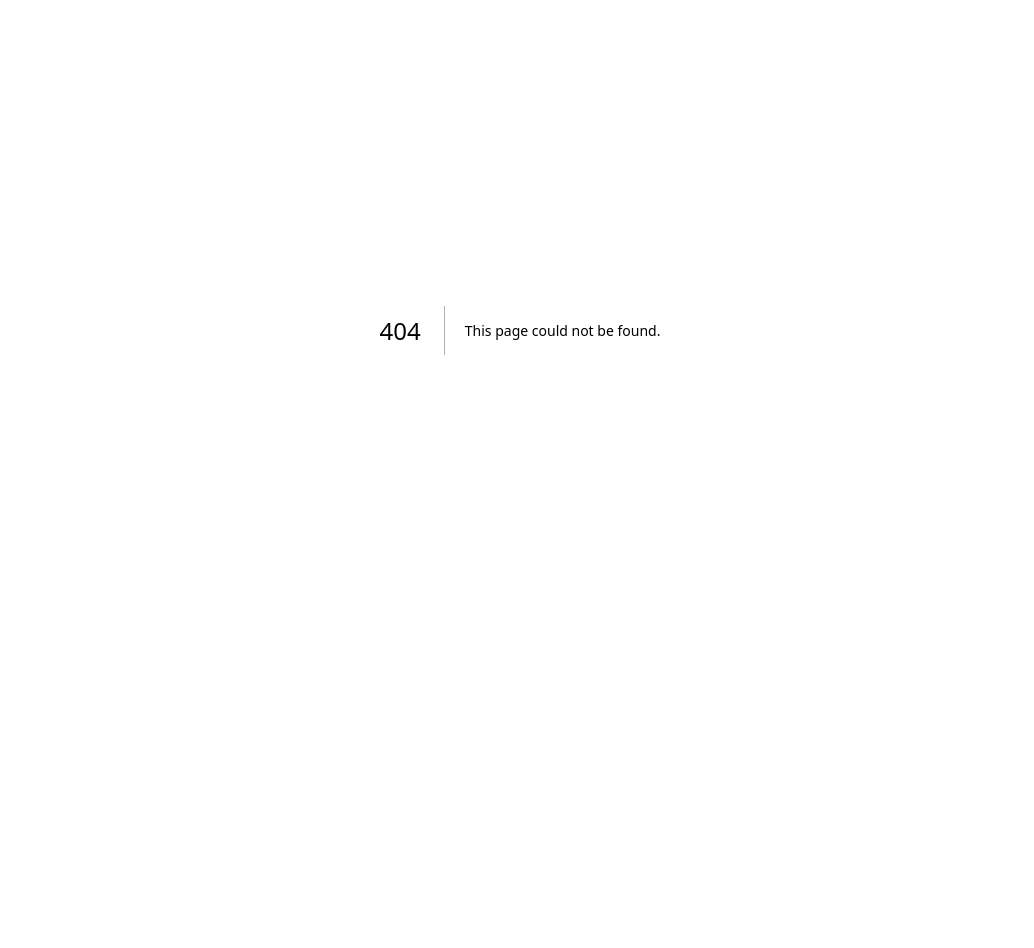
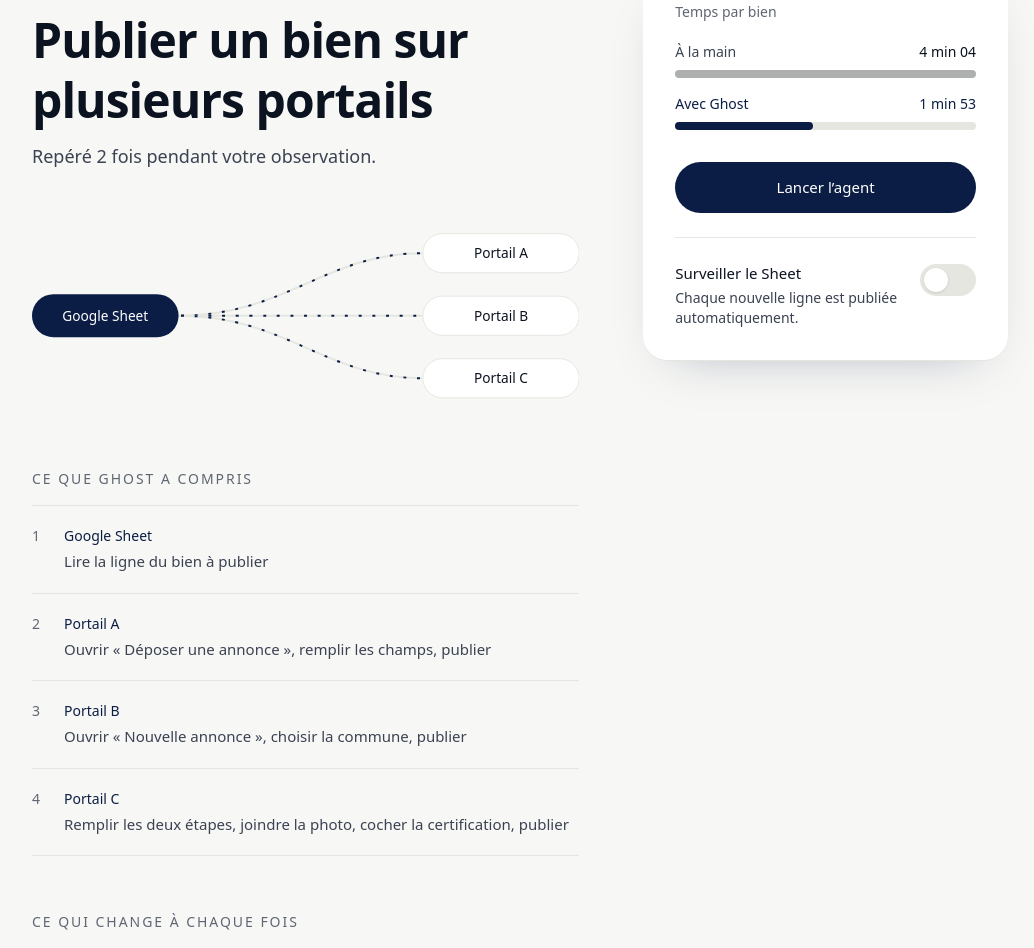
Before and after one commit to alejomendozahermida-png/ghost, a Next.js app in the folder web/: page /workflows/1 in a window 1280 px wide. Before the commit this address had no page. Shown: the part 162-1110 px from the top of the page, without its empty margins (120-1154 px from the left). Before the commit the page ends 988 px from the top, so only its background shows below. Built offline with nearby package versions, Linux system fonts and the light colour scheme.

Commit message:
feat: fiche du workflow (trajet animé, étapes, règles, gain, surveillance)

```diff
--- a/web/app/globals.css
+++ b/web/app/globals.css
@@ -57,6 +57,14 @@ body {
 }
 .lien:hover { background-size: 100% 1px; }
 
+/* Le trajet des données : des impulsions courent de la source vers les sites */
+@keyframes couler { to { stroke-dashoffset: -28; } }
+.flux { stroke-dasharray: 3 11; animation: couler 1.4s linear infinite; }
+
+/* Barre de comparaison qui se remplit une fois */
+@keyframes remplir { from { transform: scaleX(0); } }
+.remplir { transform-origin: left; animation: remplir 1.1s var(--ease-doux) both; }
+
 /* Point « en cours » */
 @keyframes pulse-doux {
   0% { box-shadow: 0 0 0 0 rgb(180 35 24 / 0.35); }
@@ -65,6 +73,6 @@ body {
 .pulse-doux { animation: pulse-doux 1.6s ease-out infinite; }
 
 @media (prefers-reduced-motion: reduce) {
-  .monter, .flotter, .cligner, .pulse-doux { animation: none; }
+  .monter, .flotter, .cligner, .pulse-doux, .flux, .remplir { animation: none; }
   .bouton:hover, .bouton:active { transform: none; }
 }
--- /dev/null
+++ b/web/app/workflows/[id]/page.tsx
@@ -0,0 +1,115 @@
+'use client';
+
+import Link from 'next/link';
+import { useState } from 'react';
+import { minutes, WORKFLOW_DEMO as w } from '@/lib/demo';
+
+// Source à gauche, destinations à droite, reliées par des courbes où passent des impulsions.
+function Trajet() {
+  const ys = [36, 100, 164];
+  return (
+    <svg viewBox="0 0 560 200" className="w-full" role="img" aria-label={`${w.source} vers ${w.destinations.join(', ')}`}>
+      {ys.map((y) => (
+        <g key={y}>
+          <path d={`M150 100 C 260 100, 300 ${y}, 400 ${y}`} fill="none" stroke="#e6e6e1" strokeWidth="2" />
+          <path d={`M150 100 C 260 100, 300 ${y}, 400 ${y}`} fill="none" stroke="#0b1d45" strokeWidth="2" className="flux" />
+        </g>
+      ))}
+      <rect x="0" y="78" width="150" height="44" rx="22" fill="#0b1d45" />
+      <text x="75" y="105" textAnchor="middle" fontSize="14" fontWeight="500" fill="#fff">{w.source}</text>
+      {w.destinations.map((d, i) => (
+        <g key={d}>
+          <rect x="400" y={ys[i] - 20} width="160" height="40" rx="20" fill="#fff" stroke="#e6e6e1" />
+          <text x="480" y={ys[i] + 5} textAnchor="middle" fontSize="14" fontWeight="500" fill="#0b1220">{d}</text>
+        </g>
+      ))}
+    </svg>
+  );
+}
+
+export default function FicheWorkflow() {
+  const [veille, setVeille] = useState(false);
+  const part = Math.round((w.gain.agent_s / w.gain.manuel_s) * 100);
+
+  return (
+    <div className="grid gap-16 pt-10 md:grid-cols-[1.5fr_1fr]">
+      <article>
+        <Link href="/observer" className="lien text-sm text-discret">Observation</Link>
+        <h1 className="monter mt-4 text-4xl font-semibold leading-tight tracking-[-0.02em] md:text-5xl">{w.nom}</h1>
+        <p className="monter mt-3 text-lg text-texte [animation-delay:80ms]">
+          Repéré {w.occurrences} fois pendant votre observation.
+        </p>
+
+        <div className="monter mt-12 [animation-delay:160ms]">
+          <Trajet />
+        </div>
+
+        <h2 className="mt-14 text-sm font-medium uppercase tracking-[0.14em] text-discret">Ce que Ghost a compris</h2>
+        <ol className="mt-4 divide-y divide-trait border-y border-trait">
+          {w.etapes.map((e, i) => (
+            <li key={e.texte} className="flex gap-6 py-5">
+              <span className="font-mono text-sm text-discret">{i + 1}</span>
+              <div>
+                <p className="text-sm font-medium text-nuit">{e.site}</p>
+                <p className="mt-1 text-[15px] text-texte">{e.texte}</p>
+              </div>
+            </li>
+          ))}
+        </ol>
+
+        <h2 className="mt-14 text-sm font-medium uppercase tracking-[0.14em] text-discret">Ce qui change à chaque fois</h2>
+        <ul className="mt-4 flex flex-wrap gap-2">
+          {w.donnees.map((d) => (
+            <li key={d} className="rounded-full border border-trait bg-surface px-4 py-2 text-sm text-encre">{d}</li>
+          ))}
+        </ul>
+
+        <h2 className="mt-14 text-sm font-medium uppercase tracking-[0.14em] text-discret">Les règles de l’agent</h2>
+        <ul className="mt-4 space-y-3 text-[15px] text-texte">
+          {w.regles.map((r) => (
+            <li key={r} className="border-l-2 border-nuit/20 pl-4">{r}</li>
+          ))}
+        </ul>
+      </article>
+
+      <aside className="md:sticky md:top-10 md:self-start">
+        <div className="monter rounded-3xl bg-surface p-8 shadow-[0_1px_0_#e6e6e1,0_20px_50px_-30px_rgb(11_29_69/0.35)] [animation-delay:200ms]">
+          <p className="text-sm text-discret">Temps par bien</p>
+          <div className="mt-5 space-y-4">
+            <div>
+              <div className="flex justify-between text-sm"><span className="text-texte">À la main</span><span className="font-mono">{minutes(w.gain.manuel_s)}</span></div>
+              <div className="mt-2 h-2 rounded-full bg-trait"><div className="remplir h-2 w-full rounded-full bg-encre/25" /></div>
+            </div>
+            <div>
+              <div className="flex justify-between text-sm"><span className="font-medium text-nuit">Avec Ghost</span><span className="font-mono text-nuit">{minutes(w.gain.agent_s)}</span></div>
+              <div className="mt-2 h-2 rounded-full bg-trait"><div className="remplir h-2 rounded-full bg-nuit [animation-delay:300ms]" style={{ width: `${part}%` }} /></div>
+            </div>
+          </div>
+
+          <Link
+            href={`/workflows/${w.id}/lancer`}
+            className="bouton mt-8 block rounded-full bg-nuit py-3.5 text-center text-[15px] font-medium text-white hover:shadow-[0_10px_30px_-10px_rgb(11_29_69/0.6)]"
+          >
+            Lancer l’agent
+          </Link>
+
+          <div className="mt-6 flex items-start justify-between gap-4 border-t border-trait pt-6">
+            <div>
+              <p id="veille" className="text-[15px] font-medium">Surveiller le Sheet</p>
+              <p className="mt-1 text-sm text-texte">Chaque nouvelle ligne est publiée automatiquement.</p>
+            </div>
+            <button
+              role="switch"
+              aria-checked={veille}
+              aria-labelledby="veille"
+              onClick={() => setVeille(!veille)}
+              className={`bouton relative mt-0.5 h-8 w-14 shrink-0 rounded-full ${veille ? 'bg-succes' : 'bg-trait'}`}
+            >
+              <span className={`absolute top-1 h-6 w-6 rounded-full bg-white shadow transition-[left] duration-300 ${veille ? 'left-7' : 'left-1'}`} />
+            </button>
+          </div>
+        </div>
+      </aside>
+    </div>
+  );
+}
--- /dev/null
+++ b/web/lib/demo.ts
@@ -0,0 +1,52 @@
+// shortcut: données de démonstration pour construire les écrans ; remplacées par Supabase quand le serveur sera branché.
+
+export interface Bien {
+  ref: string;
+  titre: string;
+  ville: string;
+  surface_m2: number;
+  prix: number;
+}
+
+export interface Workflow {
+  id: string;
+  nom: string;
+  occurrences: number;
+  source: string;
+  destinations: string[];
+  etapes: { site: string; texte: string }[];
+  donnees: string[];
+  regles: string[];
+  gain: { manuel_s: number; agent_s: number };
+  lignes: Bien[];
+}
+
+export const WORKFLOW_DEMO: Workflow = {
+  id: 'demo',
+  nom: 'Publier un bien sur plusieurs portails',
+  occurrences: 2,
+  source: 'Google Sheet',
+  destinations: ['Portail A', 'Portail B', 'Portail C'],
+  etapes: [
+    { site: 'Google Sheet', texte: 'Lire la ligne du bien à publier' },
+    { site: 'Portail A', texte: 'Ouvrir « Déposer une annonce », remplir les champs, publier' },
+    { site: 'Portail B', texte: 'Ouvrir « Nouvelle annonce », choisir la commune, publier' },
+    { site: 'Portail C', texte: 'Remplir les deux étapes, joindre la photo, cocher la certification, publier' },
+  ],
+  donnees: ['Titre', 'Prix', 'Surface', 'Ville', 'Description', 'Photo'],
+  regles: [
+    'Ne rien publier si la classe énergie manque ou si le prix au m² est incohérent.',
+    'Recopier le titre exactement, lettre par lettre.',
+    'Joindre la photo du bien, jamais une autre.',
+  ],
+  gain: { manuel_s: 244, agent_s: 113 },
+  lignes: [
+    { ref: 'M-0143', titre: 'Maison familiale avec jardin', ville: 'Palaiseau', surface_m2: 120, prix: 615000 },
+    { ref: 'M-0144', titre: 'Studio étudiant proche université', ville: 'Orsay', surface_m2: 24, prix: 139000 },
+    { ref: 'M-0145', titre: 'T2 avec terrasse en résidence récente', ville: 'Massy', surface_m2: 45, prix: 238000 },
+  ],
+};
+
+export function minutes(s: number): string {
+  return `${Math.floor(s / 60)} min ${String(s % 60).padStart(2, '0')}`;
+}
```
